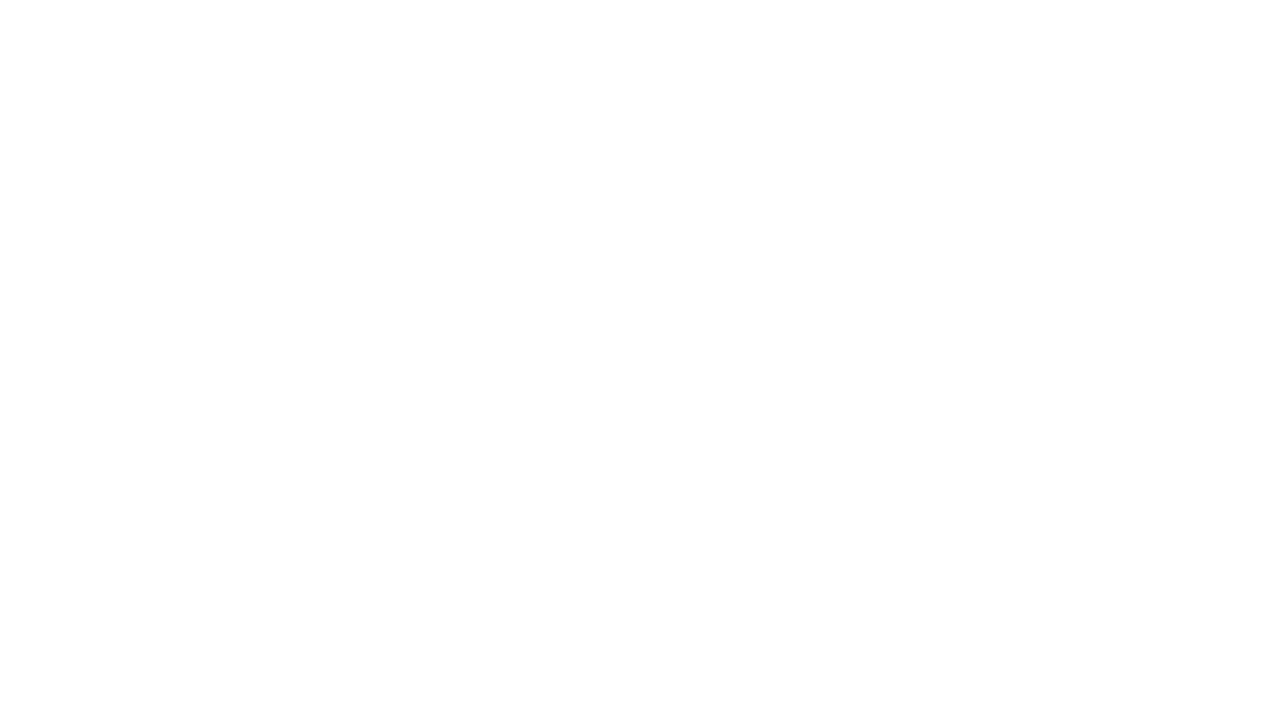
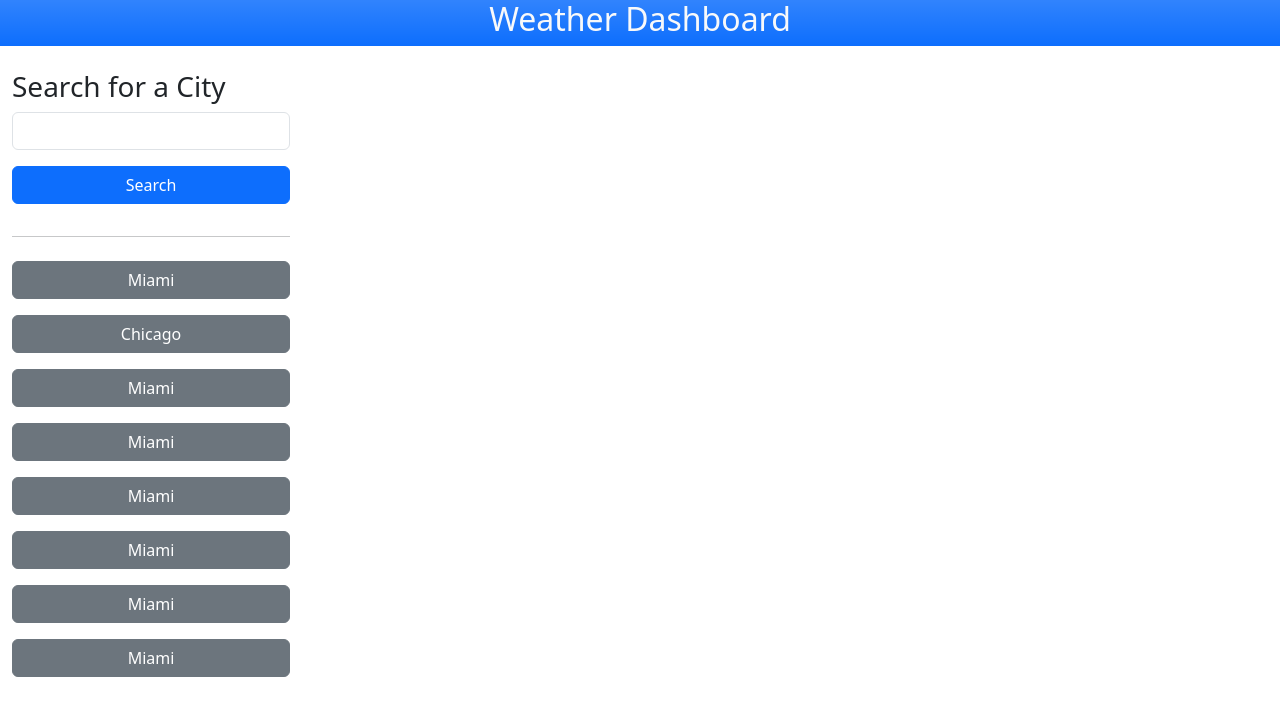
Before and after one commit to jjfcode/Challenge6-Weather-Dashboard, a plain HTML site: page index.html in a window 1280 px wide. Drawn offline with nearby package versions, Linux system fonts and the light colour scheme.

Commit message:
start index.html code

```diff
--- a/index.html
+++ b/index.html
@@ -5,8 +5,41 @@
     <meta name="viewport" content="width=device-width, initial-scale=1.0">
     <title>Open Weather</title>
     <link rel="stylesheet" href="./assets/css/style.css">
+    <link href="https://cdn.jsdelivr.net/npm/bootstrap@5.3.3/dist/css/bootstrap.min.css" rel="stylesheet" integrity="sha384-QWTKZyjpPEjISv5WaRU9OFeRpok6YctnYmDr5pNlyT2bRjXh0JMhjY6hW+ALEwIH" crossorigin="anonymous">
+
 </head>
 <body>
+    <div class="row">
+        <div class="col-12 bg-primary bg-gradient text-light d-flex justify-content-center">
+            <h2>Weather Dashboard</h2>
+        </div>
+    </div>
+
+    <div class="row">
+        <div class="col-3 p-4">
+            <h3>Search for a City</h3>
+            <form>
+                <input type="text" class="form-control">
+                <button class="btn btn-primary w-100 my-3">Search</button>
+            </form>
+            <hr>
+            <div class="row">
+                <div class="col-12">
+                    <button class="btn btn-secondary w-100 my-2">Miami</button>
+                    <button class="btn btn-secondary w-100 my-2">Chicago</button>
+                    <button class="btn btn-secondary w-100 my-2">Miami</button>
+                    <button class="btn btn-secondary w-100 my-2">Miami</button>
+                    <button class="btn btn-secondary w-100 my-2">Miami</button>
+                    <button class="btn btn-secondary w-100 my-2">Miami</button>
+                    <button class="btn btn-secondary w-100 my-2">Miami</button>
+                    <button class="btn btn-secondary w-100 my-2">Miami</button>
+                </div>
+            </div>
+        </div>
+        <div class="col-9"></div>
+    </div>
+
+    <script src="https://cdn.jsdelivr.net/npm/bootstrap@5.3.3/dist/js/bootstrap.bundle.min.js" integrity="sha384-YvpcrYf0tY3lHB60NNkmXc5s9fDVZLESaAA55NDzOxhy9GkcIdslK1eN7N6jIeHz" crossorigin="anonymous"></script>
     <script src="./assets/js/script.js"></script>
 </body>
 </html>
```
Also changed, not shown: 1 other file.
